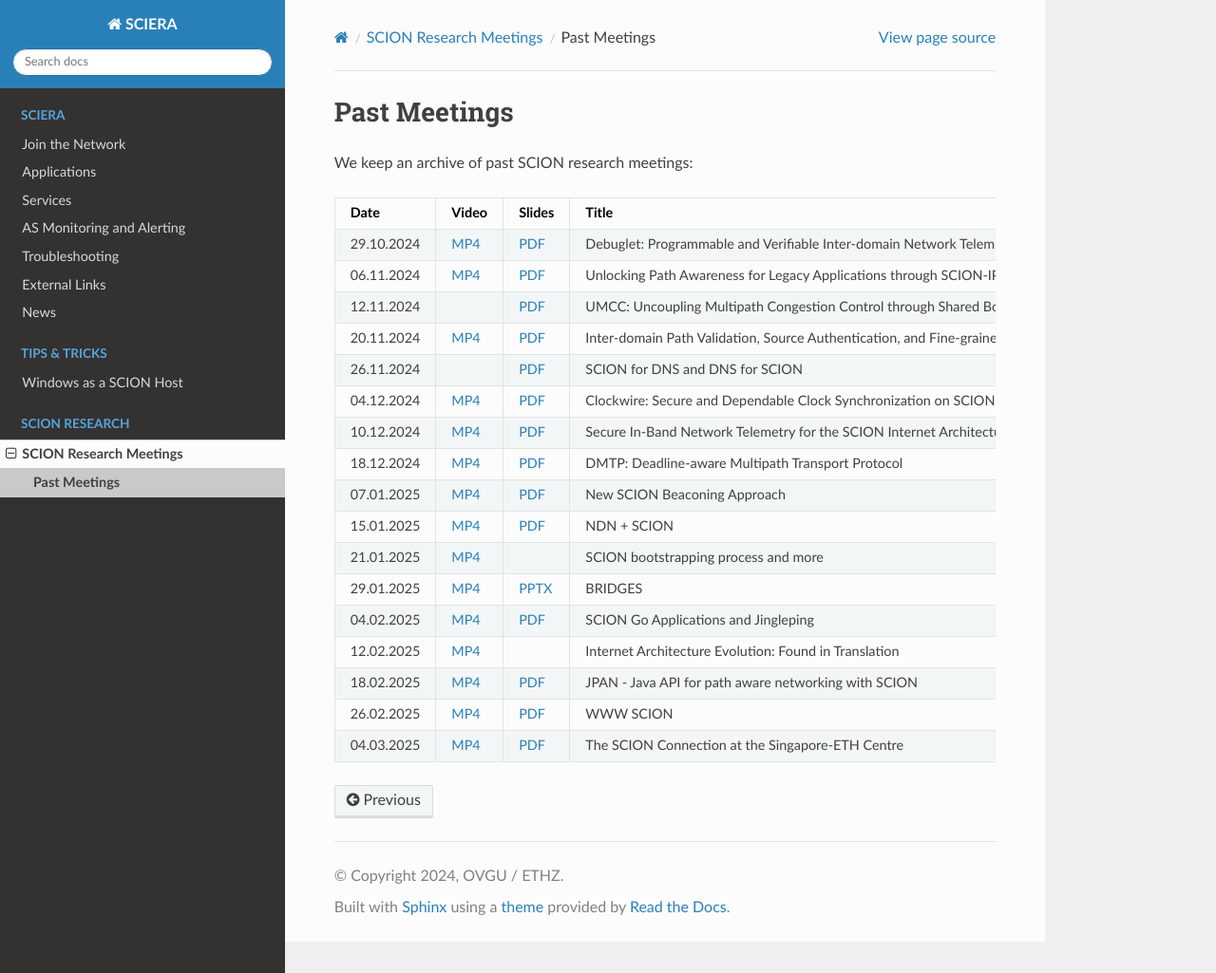
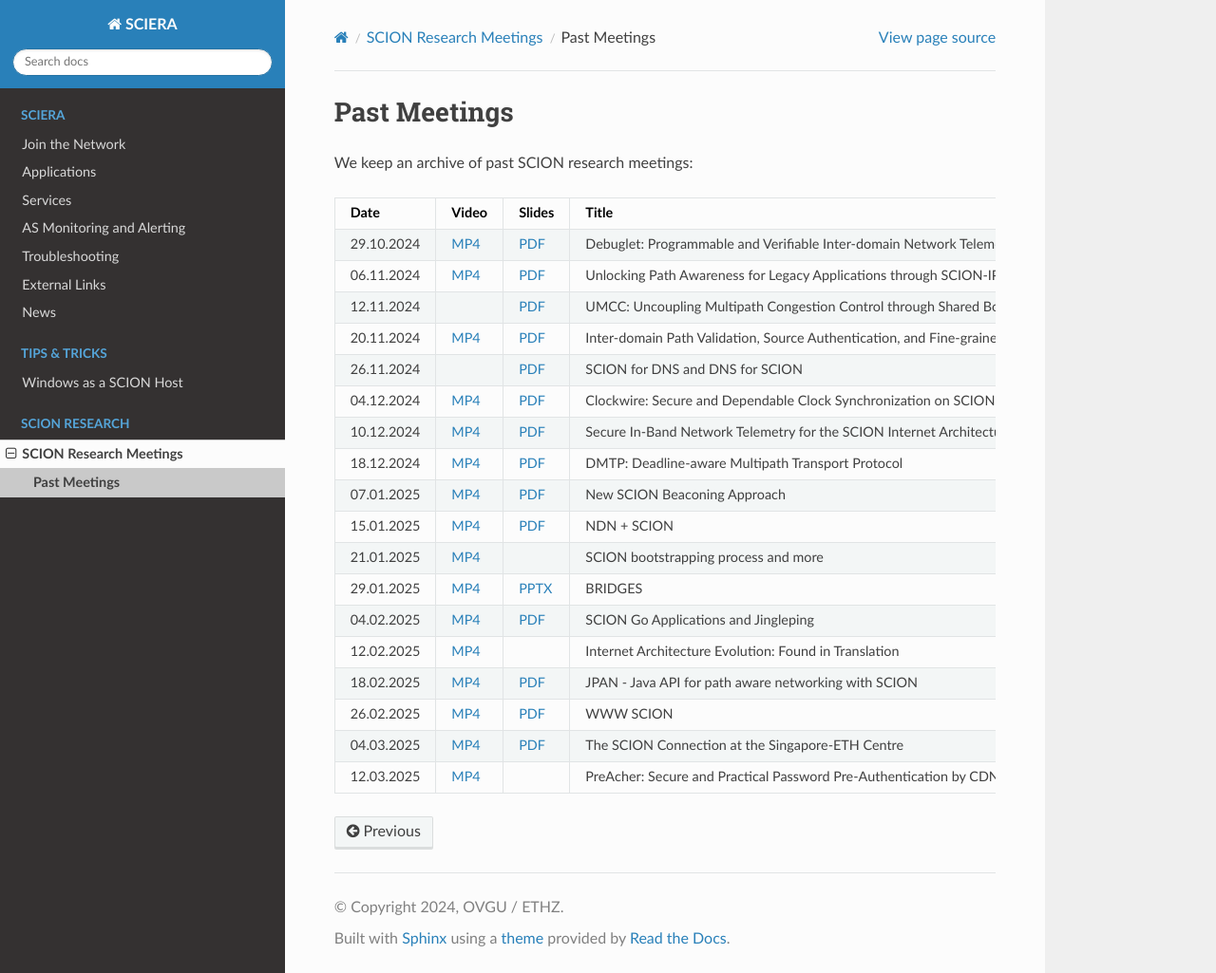
Before and after one commit to netsys-lab/scion-education-network-documentation, a Sphinx documentation site: the page built from docs/source/scion-research/meetings/past.rst, in a window 1280 px wide and 1025 px high. Shown: the whole window at 95% size. Built offline with Sphinx 7.4.7 and the Read the Docs theme 3.1.0, drawn with Linux system fonts in a browser that asks for light colours.

Commit message:
Add video and paper.

```diff
--- a/docs/source/scion-research/meetings/past.rst
+++ b/docs/source/scion-research/meetings/past.rst
@@ -117,3 +117,9 @@
       - The SCION Connection at the Singapore-ETH Centre
       - Felix Kottmann (Singapore-ETH Centre), Simon Green (SingAREN)
       -
+    * - 12.03.2025
+      - `MP4 <https://drive.google.com/file/d/1jbb0EvX4shpfQRxV2kAMWlMIz_7rZXIk/view>`__
+      -
+      - PreAcher: Secure and Practical Password Pre-Authentication by CDNs
+      - Shihan Lin (Duke University)
+      - `PDF <https://drive.google.com/file/d/1WicT6xFZyGJ12AGmpRFlQxNQN6x_QW0T/view>`__
```
